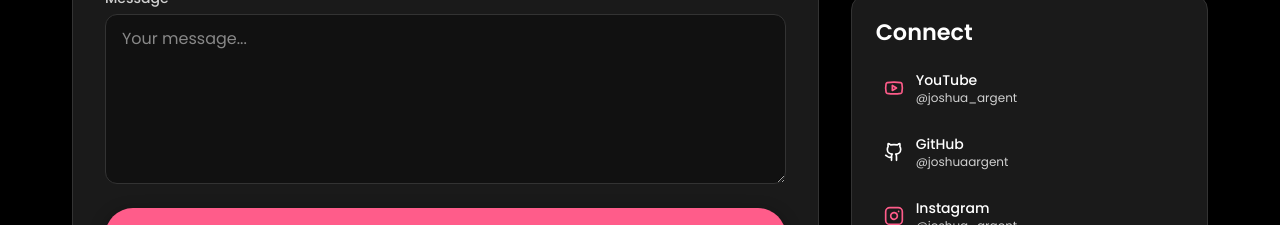
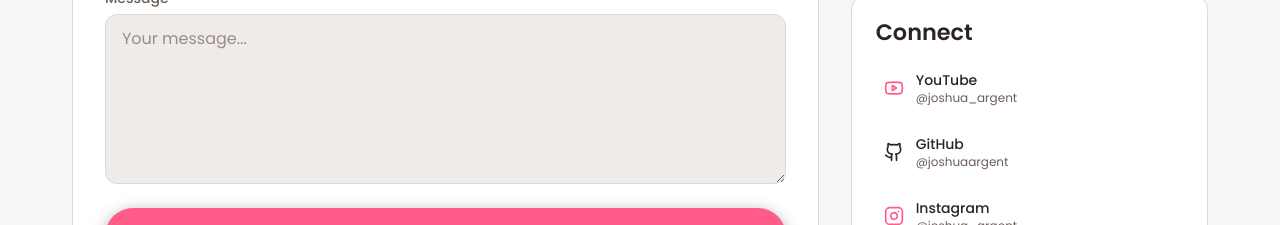
Before and after one commit to joshuaargent/TheLittleBakers, a Next.js app: page /contact in a window 1280 px wide. Shown: the part 575-800 px from the top of the page. Built offline with nearby package versions, Linux system fonts and the light colour scheme; no server answers.

Commit message:
fix: add light mode colors and final CSS adjustments
- Add light mode color scheme with soft warm tones (not brown)
- Keep dark mode as default with black background and vibrant pastels
- Ensure brand-consistent styling in both themes

```diff
--- a/src/app/globals.css
+++ b/src/app/globals.css
@@ -126,6 +126,24 @@ body {
   background-color: var(--color-bg);
   color: var(--color-text);
   line-height: 1.6;
+}
+
+/* ------------------------------------------
+   Light Mode
+   ------------------------------------------ */
+
+html:not(.dark) {
+  --color-bg: #F8F6F4;
+  --color-bg-secondary: #EFEBE8;
+  --color-bg-card: #FFFFFF;
+  --color-bg-elevated: #FFFCFA;
+  --color-text: #2D2420;
+  --color-text-muted: #6B5E56;
+  --color-text-subtle: #9A8D84;
+  --color-border: #DDD8D4;
+  --color-border-subtle: #E8E2DE;
+  --color-cream: #5D4037;
+  --color-beige: #6D4C41;
 }
 
 /* ------------------------------------------
```
